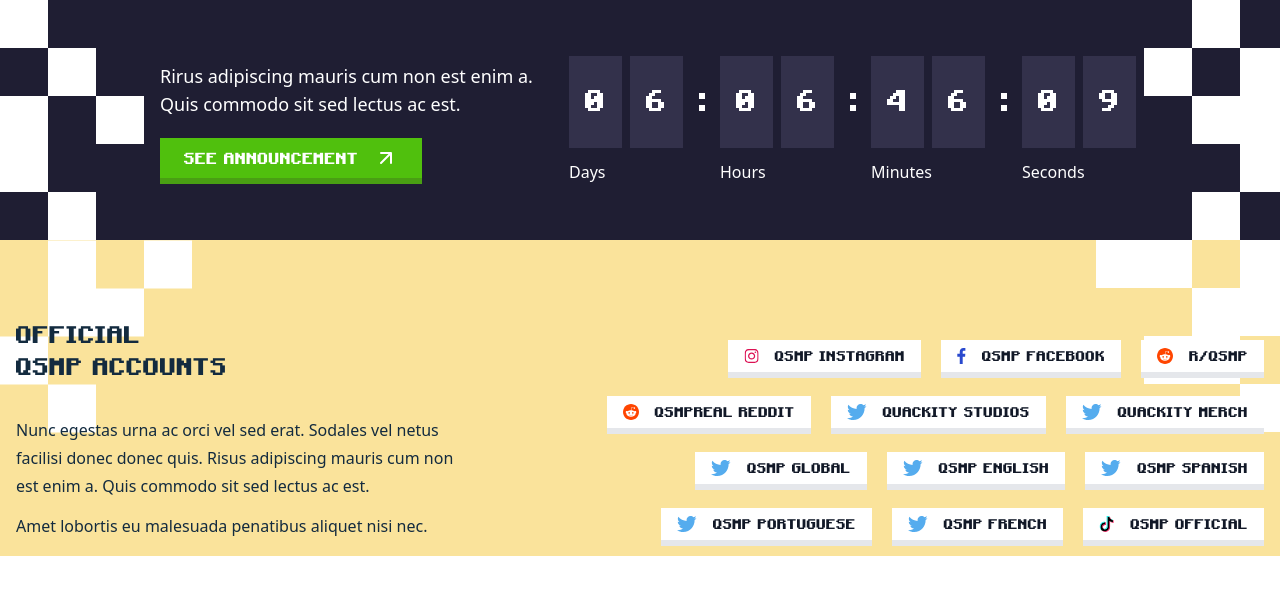
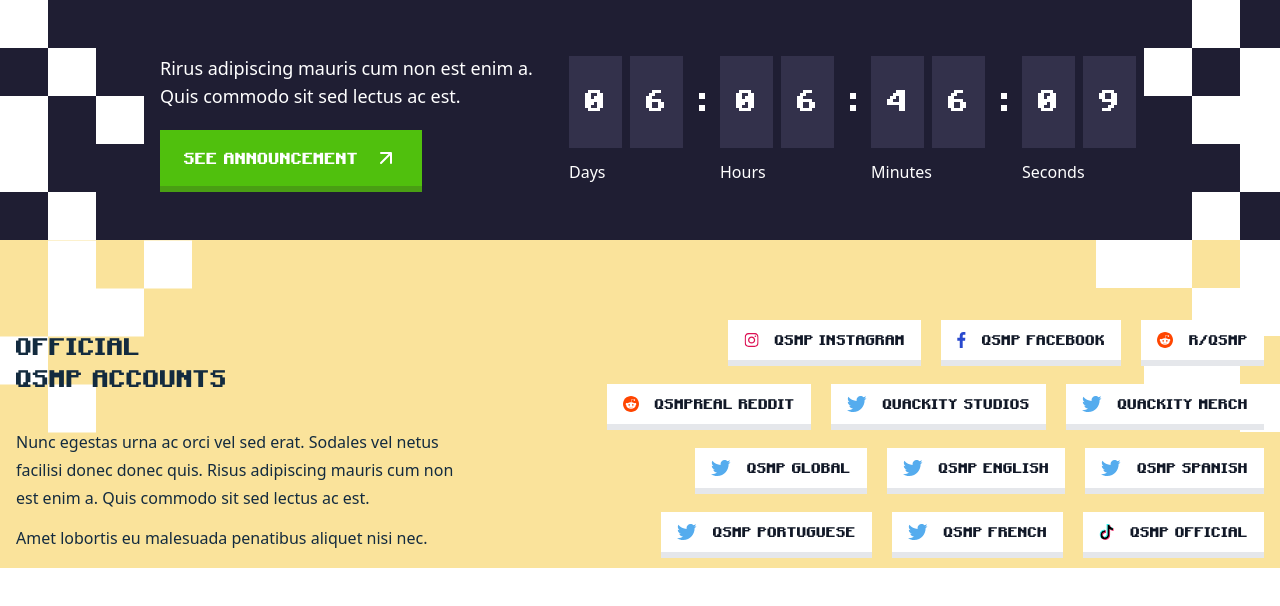
Before and after one commit to erickgust/qsmp-info, a React (Vite) app: page / in a window 1280 px wide. Shown: the top 606 px of the page. Built offline with nearby package versions, Linux system fonts and the light colour scheme.

Commit message:
feat: add 'type' prop to Button.tsx

```diff
--- a/src/components/Button.tsx
+++ b/src/components/Button.tsx
@@ -2,11 +2,14 @@
   children: React.ReactNode
   size?: 'small' | 'normal'
   variant?: 'primary' | 'dark' | 'white'
+  type?: 'icon' | 'text'
 }
 
-export function Button ({ children, size = 'normal', variant = 'primary' }: ButtonProps) {
+export function Button ({ children, size = 'normal', variant = 'primary', type = 'text' }: ButtonProps) {
   const fontSize = size === 'small' ? 'text-sm' : 'text-base'
-  const padding = size === 'small' ? 'px-4 py-2' : 'px-6 py-2'
+  const paddingX = size === 'small' ? 'px-4' : 'px-6'
+  const paddingXIcon = type === 'icon' ? 'px-4' : paddingX
+  const height = size === 'small' ? 'h-10' : 'h-14'
   const color = {
     primary: 'text-white bg-[#50C00D] hover:bg-gray-900 hover:shadow-gray-950',
     dark: 'text-white bg-gray-900 shadow-gray-950 hover:bg-[#50C00D] hover:shadow-[0px_6px_0px_#499F13]',
@@ -16,7 +19,7 @@
   return (
     <button
       className={`
-        font-pixel uppercase ${fontSize} ${padding} ${color}
+        font-pixel uppercase ${height} ${fontSize} ${paddingXIcon} ${color}
         shadow-[0px_6px_0px_#499F13] leading-none transition-all duration-150
         flex gap-4 items-center
       `}
```
